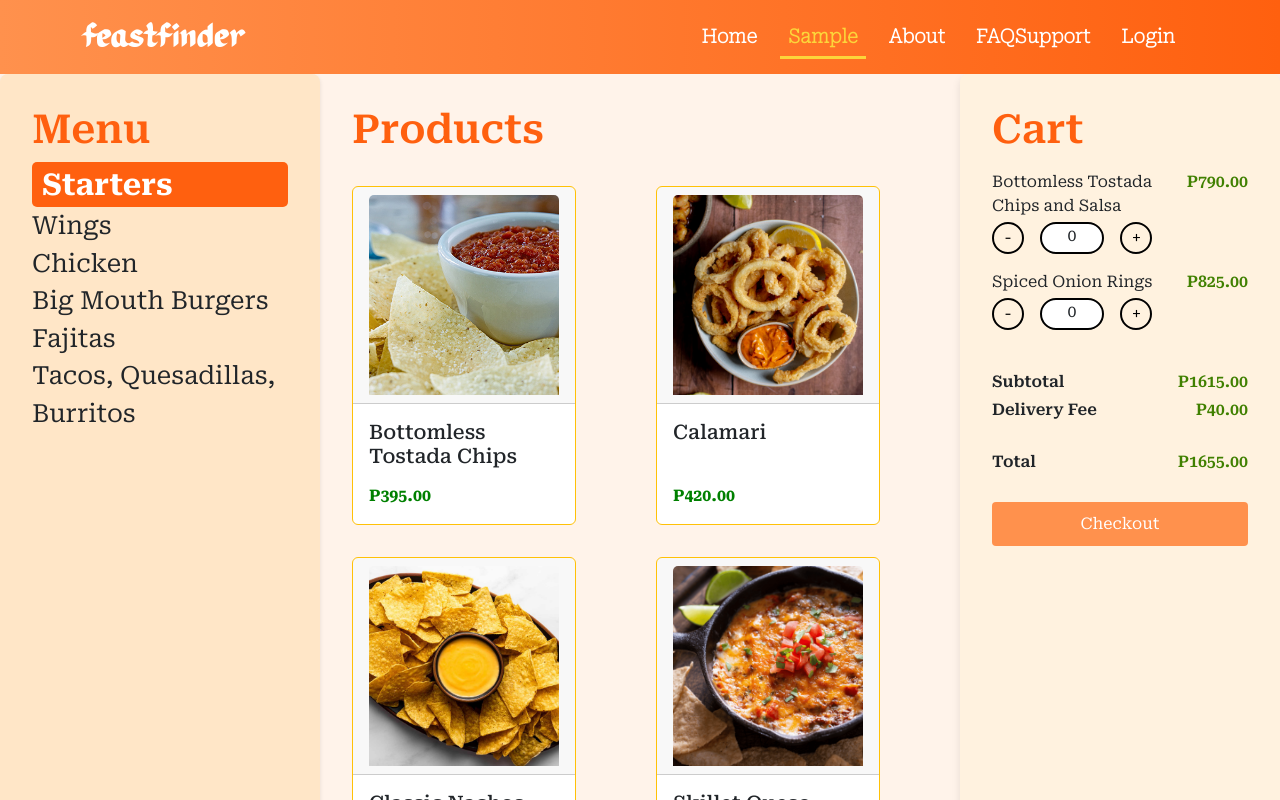
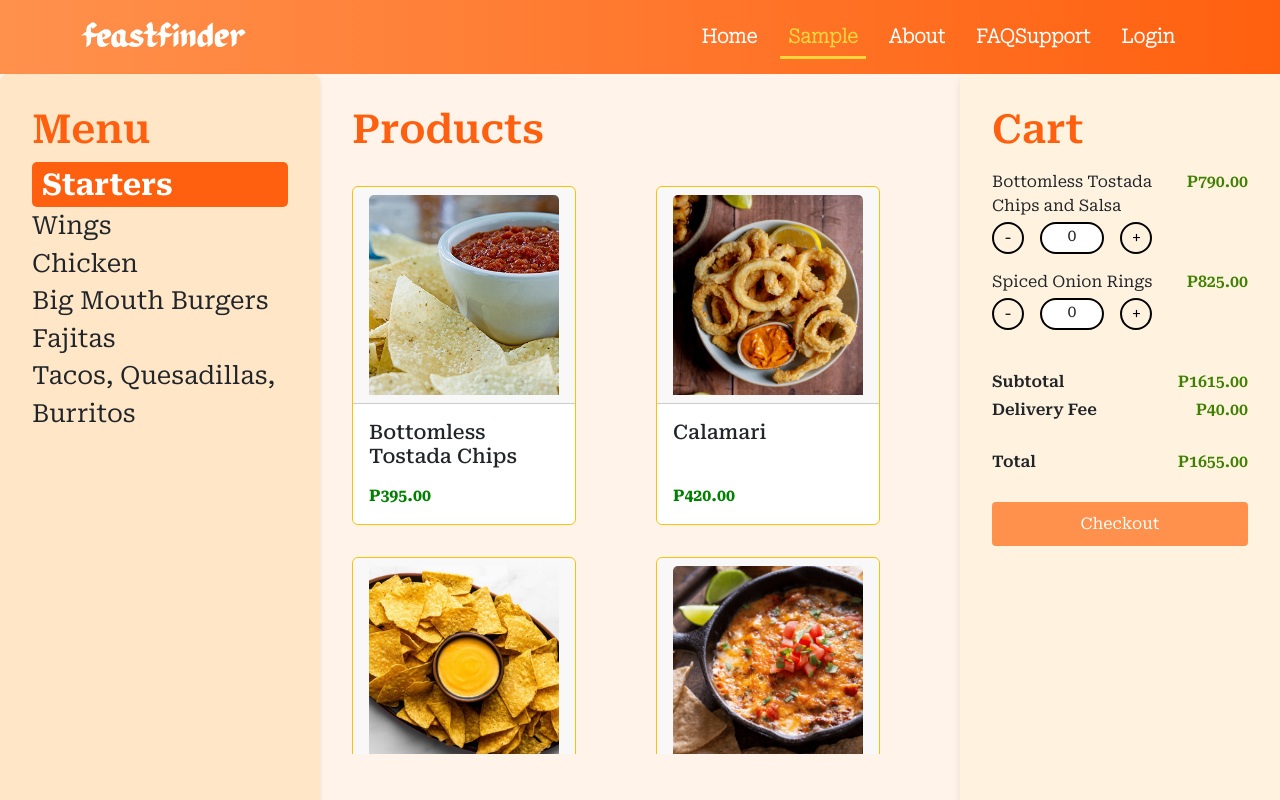
Before and after one commit to FeastFinderApp/feastfinder, a React (Create React App) app: page /sample in a window 1280 px wide. Shown: the top 800 px of the page. Built offline with nearby package versions, Linux system fonts and the light colour scheme.

Commit message:
fix broken product list scrolling

```diff
--- a/src/components/Restaurant.css
+++ b/src/components/Restaurant.css
@@ -18,13 +18,14 @@
 #Products {
     margin-bottom: 2rem;
     padding: 2rem;
+    height: calc(100vh - 120px);
+    overflow-y: auto;
     /*display: flex;
     flex-wrap: wrap;
     gap: 1rem;
 
     width: 50%;
-    height: calc(100vh - 120px);
-    overflow-y: auto;
+
     gap: 1rem;
     flex-direction: row;*/
 }
```
